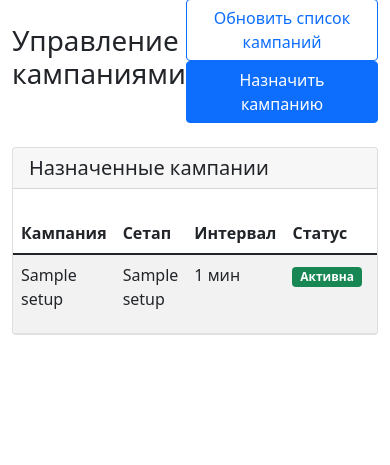
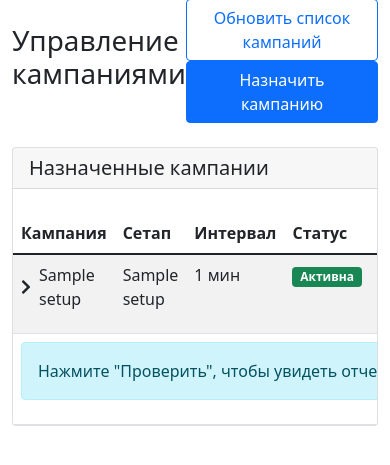
Before and after one commit to kirfitai/FBBayersHelper, a Flask app: page /campaigns in a window 390 px wide. Shown: the part 81-546 px from the top of the page. Run offline with Flask 3, Linux system fonts and the light colour scheme; a user stored in the database is signed in; tables that the repository leaves empty hold one stand-in row (values such as "Sample post").

Commit message:
Улучшен интерфейс проверки кампаний: результаты теперь отображаются в раскрывающемся списке при клике на кампанию

```diff
--- a/app/routes.py
+++ b/app/routes.py
@@ -498,28 +498,29 @@
         campaign_setup.last_checked = datetime.utcnow()
         db.session.commit()
 
-        # Формируем HTML-таблицу с результатами
+        # Формируем HTML-таблицу с результатами для сохранения в сессии
         if ads_results:
             # Верхняя часть таблицы
             html_details = """
-            <div class="container mt-3">
-                <div class="alert alert-info">
-                    <strong>Результаты проверки объявлений:</strong>
+            <div class="card">
+                <div class="card-header bg-primary text-white">
+                    <h5 class="mb-0">Результаты последней проверки</h5>
                 </div>
-                <div class="table-responsive">
-                    <table class="table table-striped table-sm">
-                        <thead class="thead-dark">
-                            <tr>
-                                <th>ID объявления</th>
-                                <th>Название</th>
-                                <th>Статус</th>
-                                <th>Расход ($)</th>
-                                <th>Конверсии</th>
-                                <th>Требуется</th>
-                                <th>Результат</th>
-                            </tr>
-                        </thead>
-                        <tbody>
+                <div class="card-body">
+                    <div class="table-responsive">
+                        <table class="table table-striped table-sm">
+                            <thead class="thead-dark">
+                                <tr>
+                                    <th>ID объявления</th>
+                                    <th>Название</th>
+                                    <th>Статус</th>
+                                    <th>Расход ($)</th>
+                                    <th>Конверсии</th>
+                                    <th>Требуется</th>
+                                    <th>Результат</th>
+                                </tr>
+                            </thead>
+                            <tbody>
             """
 
             # Строки таблицы с данными по каждому объявлению
@@ -551,44 +552,45 @@
             skipped_ads = sum(1 for ad in ads_results if ad.get('status') != 'ACTIVE')
 
             html_details += """
-                        </tbody>
-                    </table>
-                </div>
+                            </tbody>
+                        </table>
+                    </div>
 
-                <div class="row mt-3">
+                    <div class="row mt-3">
             """
 
             # Карточки с итогами
             html_details += f"""
-                    <div class="col-md-3">
-                        <div class="card bg-light">
-                            <div class="card-body p-2 text-center">
-                                <h6 class="card-title">Всего объявлений</h6>
-                                <p class="card-text lead">{len(ads_results)}</p>
+                        <div class="col-md-3">
+                            <div class="card bg-light">
+                                <div class="card-body p-2 text-center">
+                                    <h6 class="card-title">Всего объявлений</h6>
+                                    <p class="card-text lead">{len(ads_results)}</p>
+                                </div>
                             </div>
                         </div>
-                    </div>
-                    <div class="col-md-3">
-                        <div class="card bg-success text-white">
-                            <div class="card-body p-2 text-center">
-                                <h6 class="card-title">Отключено успешно</h6>
-                                <p class="card-text lead">{successful_disabled}</p>
+                        <div class="col-md-3">
+                            <div class="card bg-success text-white">
+                                <div class="card-body p-2 text-center">
+                                    <h6 class="card-title">Отключено успешно</h6>
+                                    <p class="card-text lead">{successful_disabled}</p>
+                                </div>
                             </div>
                         </div>
-                    </div>
-                    <div class="col-md-3">
-                        <div class="card bg-danger text-white">
-                            <div class="card-body p-2 text-center">
-                                <h6 class="card-title">Ошибки отключения</h6>
-                                <p class="card-text lead">{failed_disabled}</p>
+                        <div class="col-md-3">
+                            <div class="card bg-danger text-white">
+                                <div class="card-body p-2 text-center">
+                                    <h6 class="card-title">Ошибки отключения</h6>
+                                    <p class="card-text lead">{failed_disabled}</p>
+                                </div>
                             </div>
                         </div>
-                    </div>
-                    <div class="col-md-3">
-                        <div class="card bg-info text-white">
-                            <div class="card-body p-2 text-center">
-                                <h6 class="card-title">Пропущено</h6>
-                                <p class="card-text lead">{skipped_ads}</p>
+                        <div class="col-md-3">
+                            <div class="card bg-info text-white">
+                                <div class="card-body p-2 text-center">
+                                    <h6 class="card-title">Пропущено</h6>
+                                    <p class="card-text lead">{skipped_ads}</p>
+                                </div>
                             </div>
                         </div>
                     </div>
@@ -596,9 +598,12 @@
             </div>
             """
 
-            # Отображаем результаты прямо в сообщении flash
-            flash(Markup(f'Проверка кампании "{campaign_setup.campaign_name or campaign_setup.campaign_id}" выполнена успешно.') +
-                  Markup(html_details), 'success')
+            # Сохраняем HTML с результатами в сессии
+            session['check_details_html'] = html_details
+            session['check_campaign_id'] = campaign_setup.campaign_id
+
+            # Отображаем успешное сообщение с инструкцией
+            flash(f'Проверка кампании "{campaign_setup.campaign_name or campaign_setup.campaign_id}" выполнена успешно. Нажмите на строку кампании, чтобы увидеть подробные результаты.', 'success')
         else:
             flash(f'Проверка кампании "{campaign_setup.campaign_name or campaign_setup.campaign_id}" выполнена успешно, но объявления не найдены.', 'success')
     except Exception as e:
--- a/app/templates/campaigns/index.html
+++ b/app/templates/campaigns/index.html
@@ -2,6 +2,8 @@
 
 {% block title %}Управление кампаниями - {{ super() }}{% endblock %}
 
+{% block styles %}
+{{ super() }}
 <style>
     .campaign-actions .btn {
         margin-right: 5px;
@@ -16,7 +18,41 @@
         background-color: #3367d6;
         border-color: #3367d6;
     }
+
+    .campaign-row {
+        cursor: pointer;
+    }
+
+    .campaign-row:hover {
+        background-color: #f8f9fa;
+    }
+
+    .campaign-details {
+        display: none;
+        background-color: #f8f9fa;
+    }
+
+    .campaign-details.active {
+        display: table-row;
+    }
+
+    .details-container {
+        padding: 15px;
+    }
+
+    .details-badge {
+        font-size: 0.9em;
+    }
+
+    .toggle-icon {
+        transition: transform 0.2s;
+    }
+
+    .toggle-icon.rotated {
+        transform: rotate(90deg);
+    }
 </style>
+{% endblock %}
 
 {% block content %}
 <div class="row">
@@ -60,8 +96,13 @@
                         </thead>
                         <tbody>
                             {% for campaign_setup in campaign_setups %}
-                            <tr>
-                                <td>{{ campaign_setup.campaign_name or campaign_setup.campaign_id }}</td>
+                            <tr class="campaign-row" data-campaign-id="{{ campaign_setup.id }}">
+                                <td>
+                                    <span class="d-flex align-items-center">
+                                        <i class="fas fa-chevron-right toggle-icon me-2"></i>
+                                        {{ campaign_setup.campaign_name or campaign_setup.campaign_id }}
+                                    </span>
+                                </td>
                                 <td>{{ campaign_setup.setup.name }}</td>
                                 <td>{{ campaign_setup.setup.check_interval }} мин</td>
                                 <td>
@@ -105,6 +146,21 @@
                                     </div>
                                 </td>
                             </tr>
+                            <tr class="campaign-details" id="details-{{ campaign_setup.id }}">
+                                <td colspan="6">
+                                    <div class="details-container">
+                                        <div id="campaign-report-{{ campaign_setup.id }}" class="report-container">
+                                            {% if session.check_campaign_id == campaign_setup.campaign_id and session.check_details_html %}
+                                                {{ session.check_details_html|safe }}
+                                            {% else %}
+                                                <div class="alert alert-info">
+                                                    Нажмите "Проверить", чтобы увидеть отчет о проверке объявлений.
+                                                </div>
+                                            {% endif %}
+                                        </div>
+                                    </div>
+                                </td>
+                            </tr>
                             {% endfor %}
                         </tbody>
                     </table>
@@ -119,4 +175,51 @@
         {% endif %}
     </div>
 </div>
+
 {% endblock %}
+
+{% block javascript %}
+{{ super() }}
+<script>
+    document.addEventListener('DOMContentLoaded', function() {
+        // Обработка клика по строке кампании
+        const campaignRows = document.querySelectorAll('.campaign-row');
+
+        campaignRows.forEach(function(row) {
+            row.addEventListener('click', function(e) {
+                // Пропускаем клик, если он был по кнопке или форме
+                if (e.target.closest('button') || e.target.closest('form')) {
+                    return;
+                }
+
+                const campaignId = this.getAttribute('data-campaign-id');
+                const detailsRow = document.getElementById('details-' + campaignId);
+                const toggleIcon = this.querySelector('.toggle-icon');
+
+                // Переключаем видимость строки с деталями
+                if (detailsRow.classList.contains('active')) {
+                    detailsRow.classList.remove('active');
+                    toggleIcon.classList.remove('fa-chevron-down');
+                    toggleIcon.classList.add('fa-chevron-right');
+                } else {
+                    // Закрываем все открытые строки
+                    document.querySelectorAll('.campaign-details.active').forEach(function(openRow) {
+                        openRow.classList.remove('active');
+                        const openRowId = openRow.id.split('-')[1];
+                        const openRowIcon = document.querySelector('[data-campaign-id="' + openRowId + '"] .toggle-icon');
+                        if (openRowIcon) {
+                            openRowIcon.classList.remove('fa-chevron-down');
+                            openRowIcon.classList.add('fa-chevron-right');
+                        }
+                    });
+
+                    // Открываем текущую строку
+                    detailsRow.classList.add('active');
+                    toggleIcon.classList.remove('fa-chevron-right');
+                    toggleIcon.classList.add('fa-chevron-down');
+                }
+            });
+        });
+    });
+</script>
+{% endblock %}
```
